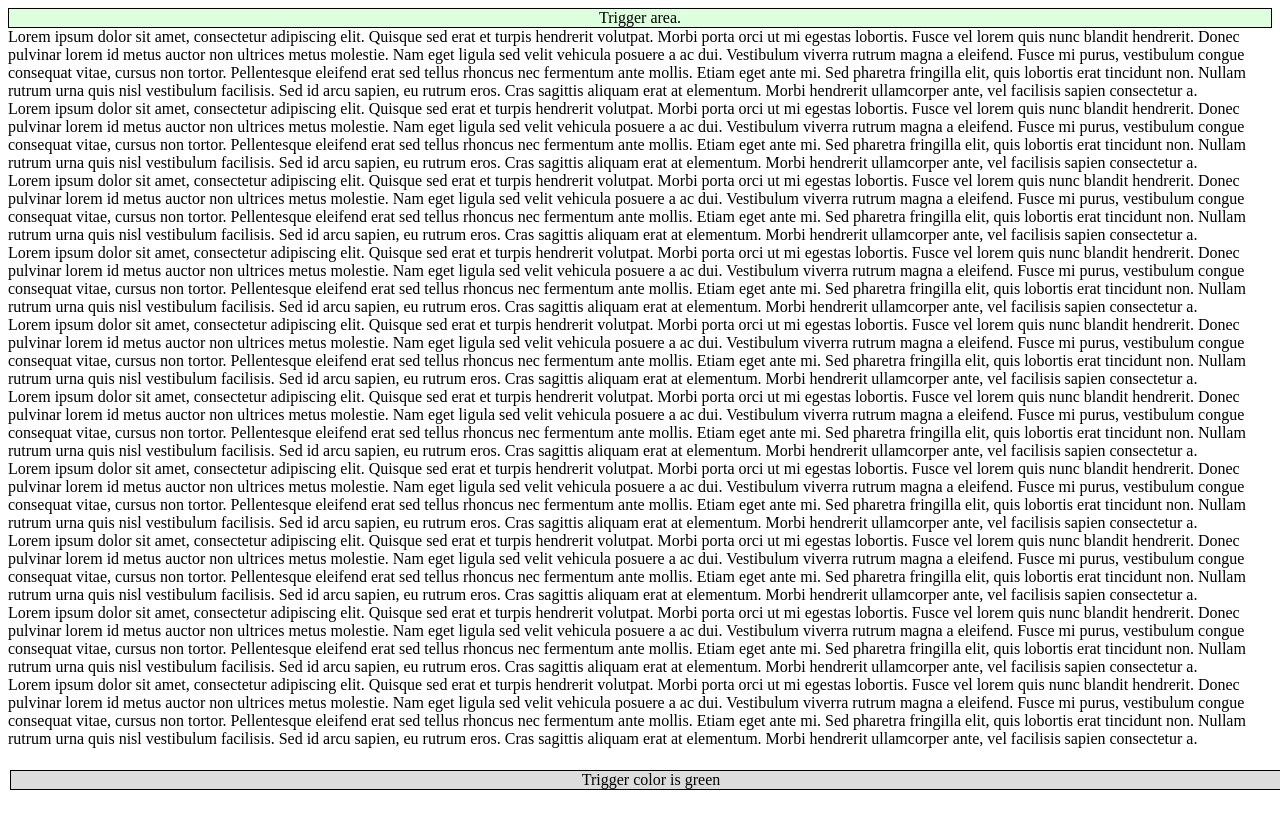
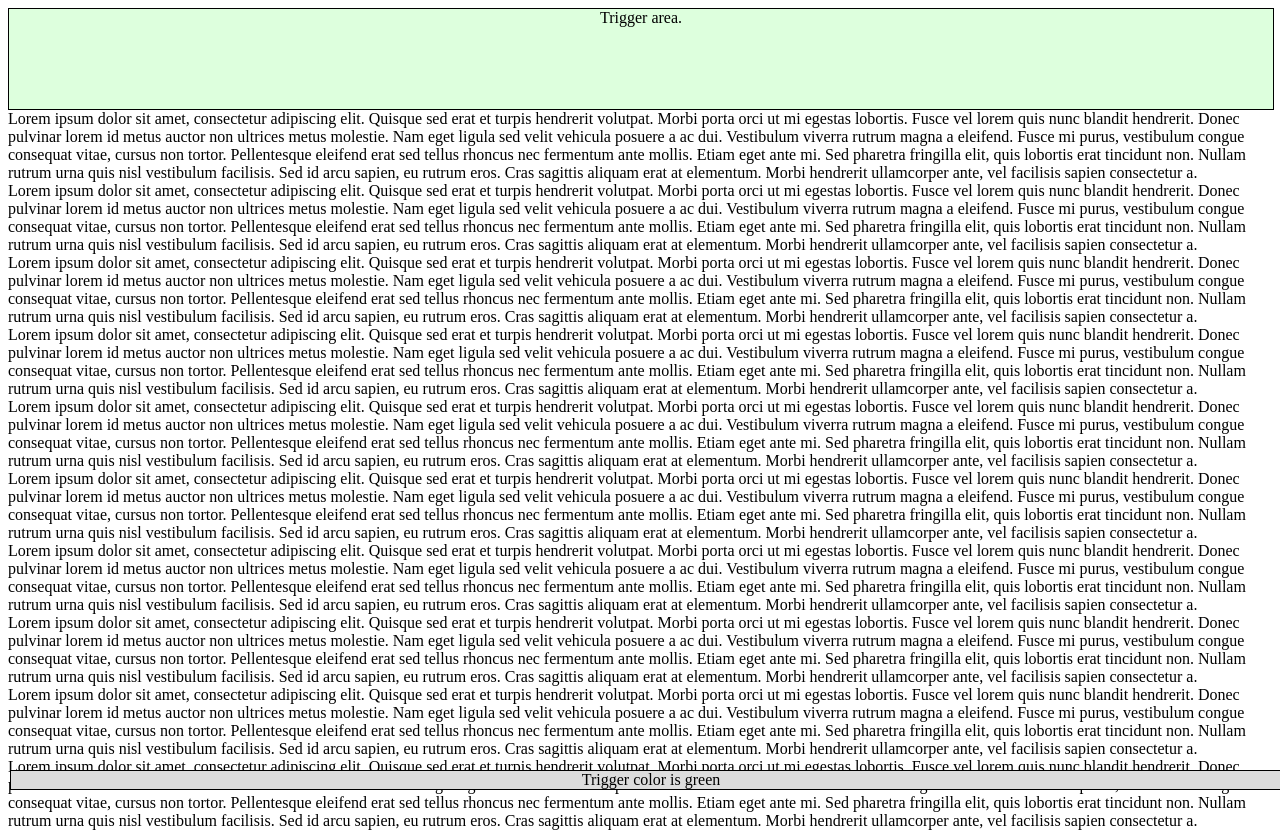
Before and after one commit to past/past.github.com, a plain HTML site: page perm/scrolled.html in a window 1280 px wide. Before the commit the page ends 800 px from the top, so only its background shows below. Drawn offline with Linux system fonts and the light colour scheme.

Commit message:
Fix stylesheet typos.

```diff
--- a/perm/scrolled.html
+++ b/perm/scrolled.html
@@ -40,12 +40,11 @@
   </script>
 
   <style type="text/css">
-  <!--
   #trigger {
        display: block;
        border: 1px solid black;
-       width=100%;
-       height=100px;
+       width: 100%;
+       height: 100px;
        text-align: center;
   }
   .t0 {
@@ -66,7 +65,6 @@
       width: 100%;
       text-align: center;
   }
-  //-->
   </style>
 
 </head>
```
